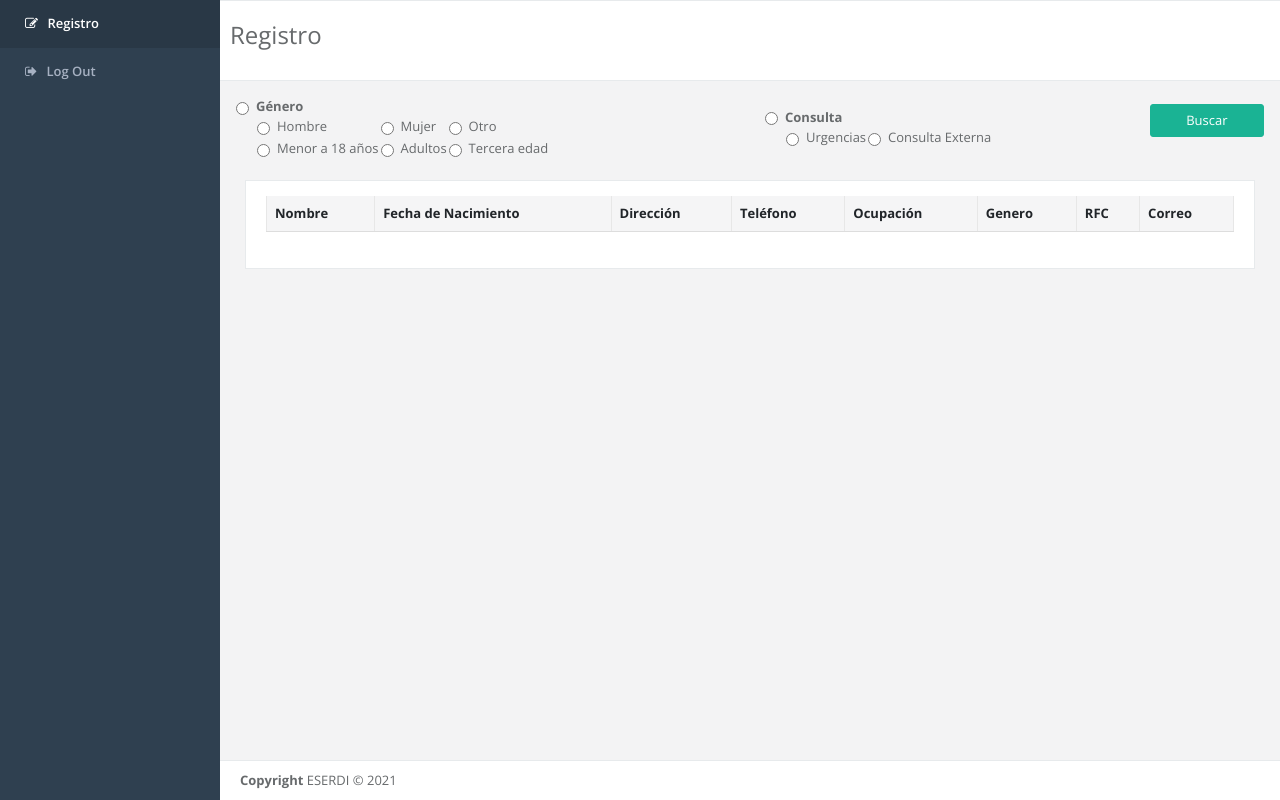
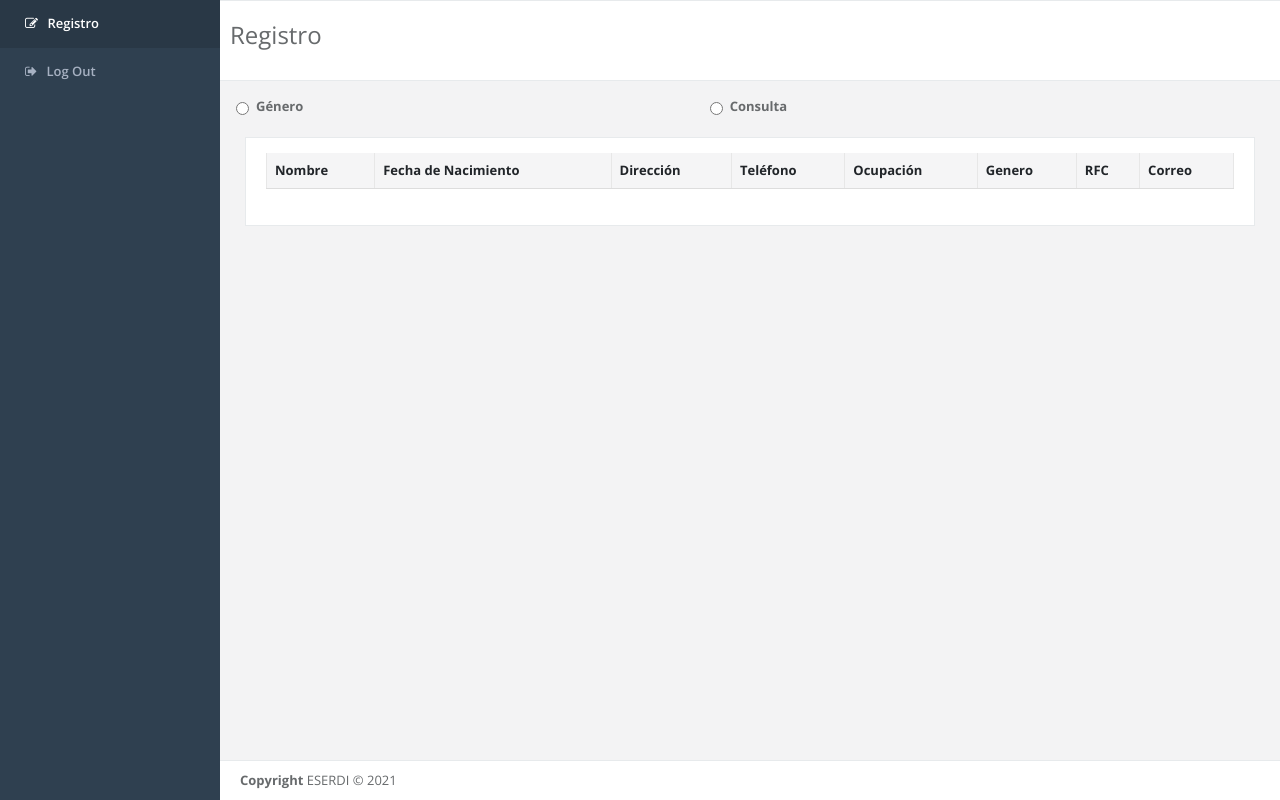
Before and after one commit to rodAlfaro-98/ESERDIIS, a PHP site: page /formulario/views/reportes.php in a window 1280 px wide. Run offline with PHP 8.4, Linux system fonts and the light colour scheme; the visitor is signed in with stand-in values (Sample User, id 1); lists and menus that the app fills with data are empty; some libraries are stand-ins or nearby versions.

Commit message:
otro boton jsjsjs

```diff
--- a/js/functions.js
+++ b/js/functions.js
@@ -8,3 +8,24 @@ function desplegar(elemento,lugar) {
   }
 
 }
+
+function desplegarreporte(elemento) {
+  var x = document.getElementById("opt");
+  var y = document.getElementById("opt1");
+  if(elemento.value == 1){
+    x.style.display = "block";
+    y.style.display = "none";
+  }
+  if(elemento.value == 0){
+    x.style.display = "none";
+    y.style.display = "block";
+  }
+}
+function buscar(elemento) {
+  var x = document.getElementById("bton");
+  if(elemento.value == 'H' || elemento.value == 'M' || elemento.value == 'O' || elemento.value == 0 || elemento.value == 1 || elemento.value == 2 || elemento.value == "urgencias" || elemento.value == "consulta externa"){
+    x.style.display = "block";
+
+  }
+
+}
--- a/views/reportes.php
+++ b/views/reportes.php
@@ -162,12 +162,12 @@
                                         <b>Género</b>
                                     </label>
                                 <div class:"row">
-                                    <div id="opt" style="display: block;">
+                                    <div id="opt" style="display: none;">
                                         <table>
                                             <tr>
                                                 <td>
                                                     <div class="form-check">
-                                                        <input class="form-check-input" type="radio" name="genero" id="hombre" value="H">
+                                                        <input class="form-check-input" type="radio" name="genero" id="hombre" value="H" onclick="buscar(this)">
                                                         <label class="form-check-label" for="hombre">
                                                             Hombre
                                                         </label>
@@ -175,7 +175,7 @@
                                                 </td>
                                                 <td>
                                                     <div class="form-check">
-                                                        <input class="form-check-input" type="radio" name="genero" id="mujer" value="M">
+                                                        <input class="form-check-input" type="radio" name="genero" id="mujer" value="M" onclick="buscar(this)">
                                                         <label class="form-check-label" for="mujer">
                                                             Mujer
                                                         </label>
@@ -183,7 +183,7 @@
                                                 </td>
                                                 <td>
                                                     <div class="form-check">
-                                                        <input class="form-check-input" type="radio" name="genero" id="otro" value="O">
+                                                        <input class="form-check-input" type="radio" name="genero" id="otro" value="O" onclick="buscar(this)">
                                                         <label class="form-check-label" for="otro">
                                                             Otro
                                                         </label>
@@ -194,7 +194,7 @@
                                             <tr>
                                                 <td>
                                                     <div class="form-check">
-                                                        <input class="form-check-input" type="radio" name="edad" id="edad1" value="0">
+                                                        <input class="form-check-input" type="radio" name="edad" id="edad1" value="0" onclick="buscar(this)">
                                                         <label class="form-check-label" for="edad1">
                                                             Menor a 18 años
                                                         </label>
@@ -203,7 +203,7 @@
                                                 </td>
                                                 <td>
                                                     <div class="form-check">
-                                                        <input class="form-check-input" type="radio" name="edad" id="edad2" value="1">
+                                                        <input class="form-check-input" type="radio" name="edad" id="edad2" value="1" onclick="buscar(this)">
                                                         <label class="form-check-label" for="edad2">
                                                             Adultos
                                                         </label>
@@ -212,7 +212,7 @@
                                                 </td>
                                                 <td>
                                                     <div class="form-check">
-                                                        <input class="form-check-input" type="radio" name="edad" id="edad3" value="2">
+                                                        <input class="form-check-input" type="radio" name="edad" id="edad3" value="2" onclick="buscar(this)">
                                                         <label class="form-check-label" for="edad3">
                                                             Tercera edad
                                                         </label>
@@ -231,12 +231,12 @@
                                         <b>Consulta</b>
                                     </label>
                                 <div class:"row">
-                                    <div id="opt1" style="display: block;">
+                                    <div id="opt1" style="display: none;">
                                         <table>
                                             <tr>
                                                 <td>
                                                     <div class="form-check">
-                                                        <input class="form-check-input" type="radio" name="consulta" id="urgencias" value="urgencias">
+                                                        <input class="form-check-input" type="radio" name="consulta" id="urgencias" value="urgencias" onclick="buscar(this)">
                                                         <label class="form-check-label" for="urgencias">
                                                             Urgencias
                                                         </label>
@@ -244,7 +244,7 @@
                                                 </td>
                                                 <td>
                                                     <div class="form-check">
-                                                        <input class="form-check-input" type="radio" name="consulta" id="externa" value="consulta externa">
+                                                        <input class="form-check-input" type="radio" name="consulta" id="externa" value="consulta externa" onclick="buscar(this)">
                                                         <label class="form-check-label" for="consulta externa">
                                                             Consulta Externa
                                                         </label>
@@ -256,7 +256,7 @@
                                 </div>
                             </td>
                             <td>
-                            <div id="bton" style="display: block;">
+                            <div id="bton" style="display: none;">
                                 <button type="submit" class="btn btn-primary block full-width m-b">Buscar</button>
                             </div>
                             </td>
```
